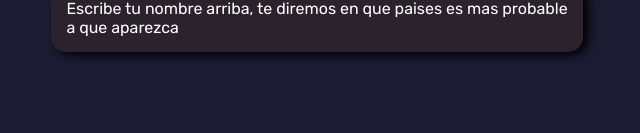
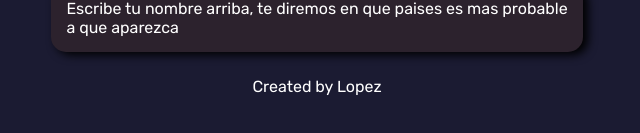
Before and after one commit to LopezDev520/nationalize-frontend, a website built with Vite: page index.html in a window 1280 px wide. Shown: the part 219-352 px from the top of the page, without its empty margins (323-963 px from the left). Built offline with nearby package versions, Linux system fonts and the light colour scheme.

Commit message:
footer added

```diff
--- a/index.html
+++ b/index.html
@@ -22,6 +22,9 @@
         </div>
       </div>
 
+      <footer>
+        <center>Created by Lopez</p>
+      </footer>
     </div>
     <script type="module" src="./src/main.js"></script>
   </body>
--- a/package.json
+++ b/package.json
@@ -9,6 +9,7 @@
     "preview": "vite preview"
   },
   "devDependencies": {
-    "vite": "^4.1.0"
+    "vite": "^4.1.0",
+    "vite-plugin-minify": "^1.5.2"
   }
 }
--- a/style.css
+++ b/style.css
@@ -104,3 +104,7 @@ html, body {
   font-size: 10px;
   color: gray;
 }
+
+footer {
+  margin-top: 25px;
+}
```
Also changed, not shown: pnpm-lock.yaml.
